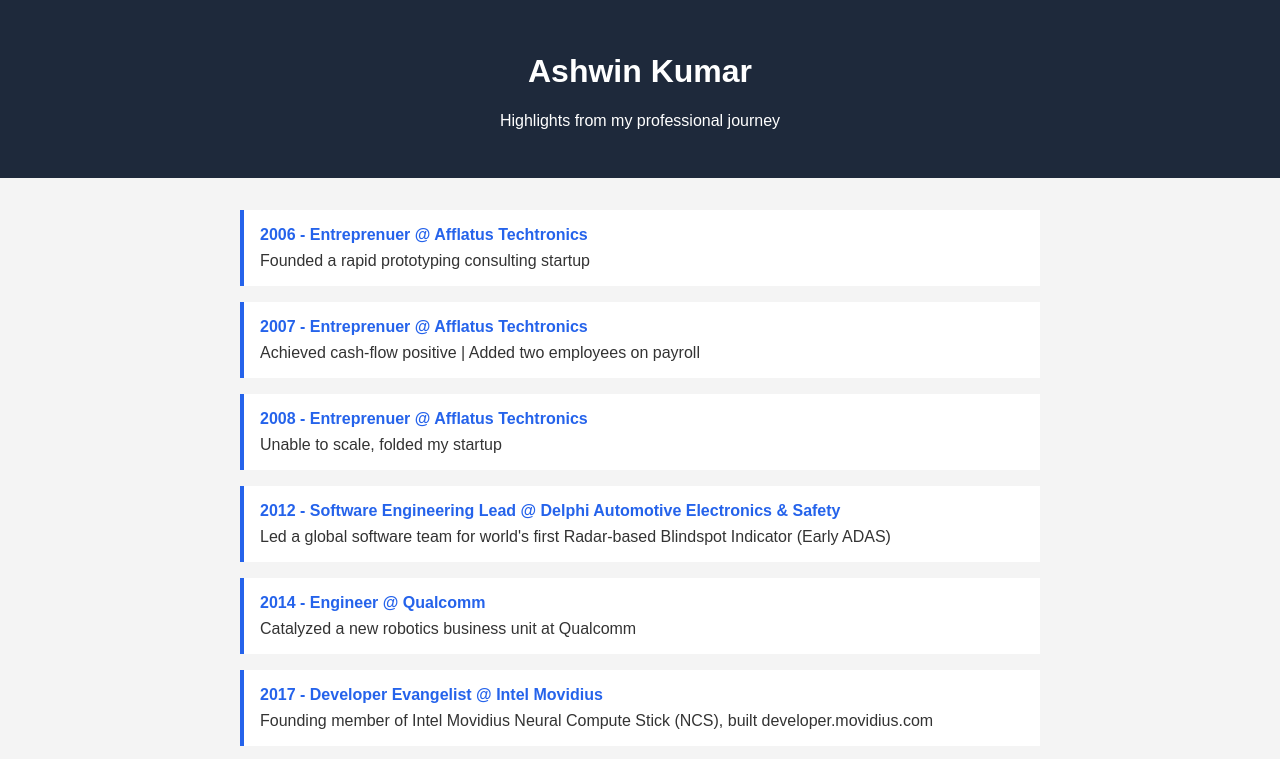
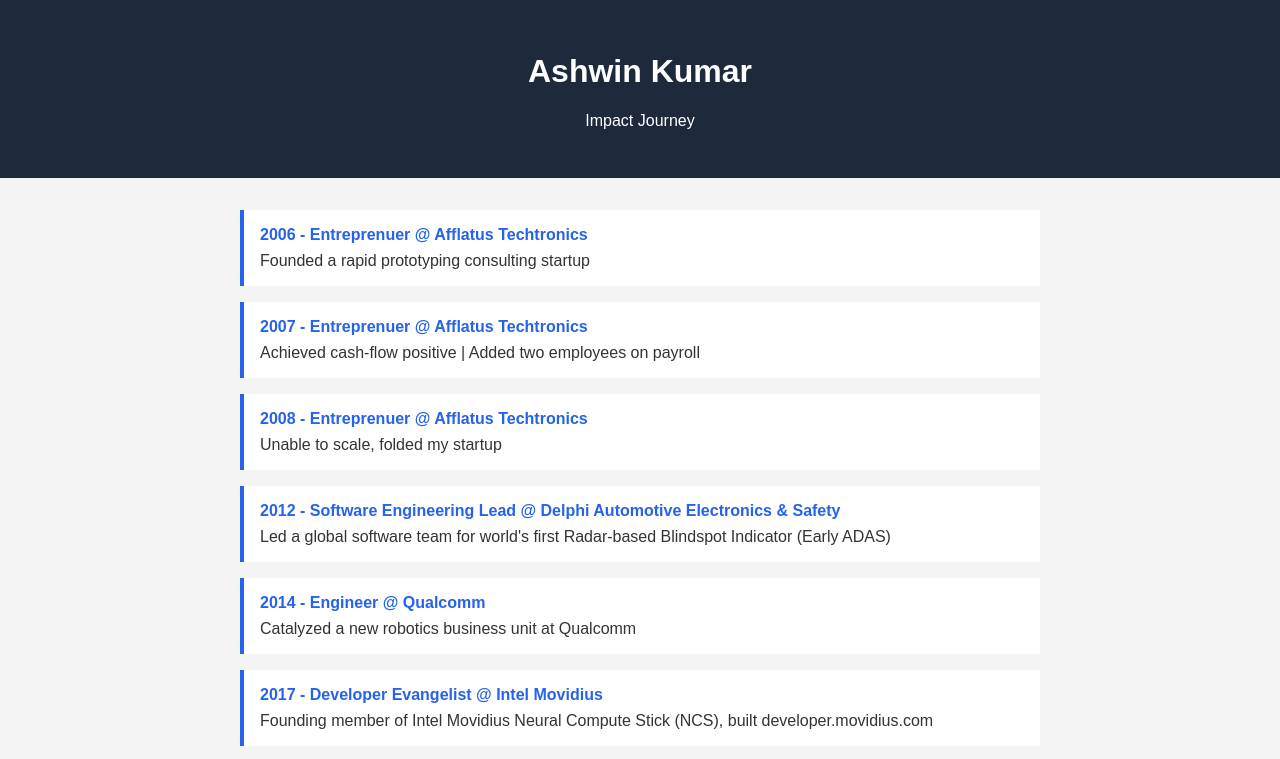
Before and after one commit to ashwinvijayakumar/make-an-impact, a plain HTML site: page index.html in a window 1280 px wide. Shown: the top 759 px of the page. Drawn offline with Linux system fonts and the light colour scheme.

Commit message:
Update index.html
Updated title and heading

```diff
--- a/index.html
+++ b/index.html
@@ -3,13 +3,13 @@
 <head>
   <meta charset="UTF-8">
   <meta name="viewport" content="width=device-width, initial-scale=1">
-  <title>Ashwin Kumar – Career Timeline</title>
+  <title>Ashwin Kumar – Impact Journey</title>
   <link rel="stylesheet" href="style.css">
 </head>
 <body>
   <header>
     <h1>Ashwin Kumar</h1>
-    <p>Highlights from my professional journey</p>
+    <p>Impact Journey</p>
   </header>
   <main class="timeline">
     <!-- Timeline events will be injected by JavaScript -->
```
